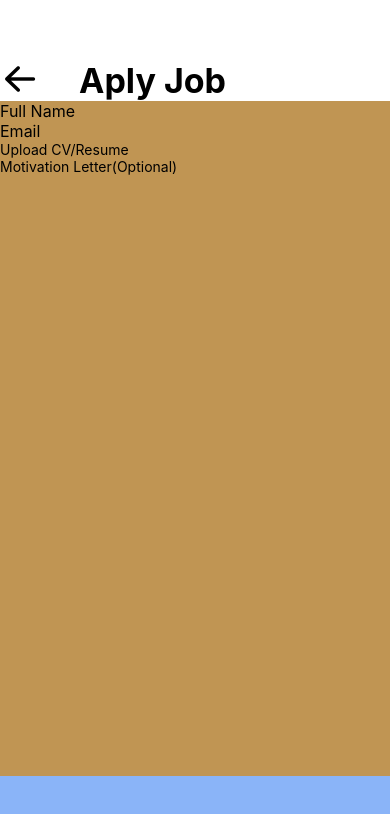
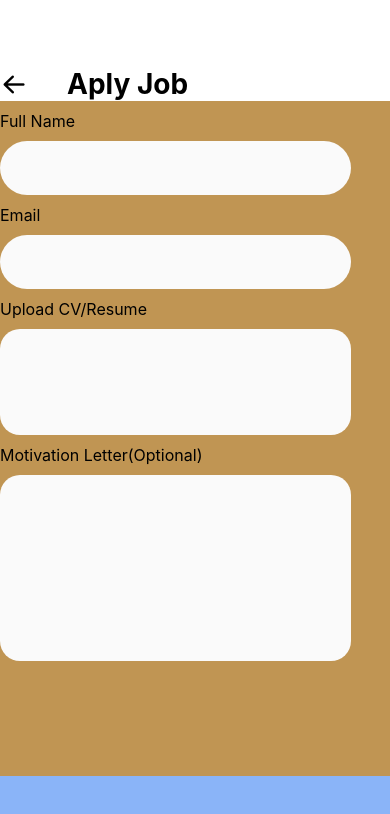
Before and after one commit to JohanaBaez/AplyJob, a React Native app: screen / in a window 390 px wide. Shown: the top 814 px of the page. Built offline with nearby package versions, Linux system fonts and the light colour scheme.

Commit message:
Configurando y agregando algunos estilos

```diff
--- a/src/components/FormText.tsx
+++ b/src/components/FormText.tsx
@@ -1,12 +1,14 @@
 import { StyleSheet, Text, View } from 'react-native';
 import User from '../components/FormText';
 
-
-const FormText = ()=>{
+interface Props{
+    texto: string;
+}
+const FormText = ({texto}:Props)=>{
 
     return(
         <View>
-           <User/>
+           <Text style={styles.textinput}>{texto}</Text>
         </View>
     )
 }
@@ -15,4 +17,8 @@ export default FormText;
 
 const styles = StyleSheet.create({
 
+    textinput:{
+        fontSize: 16,
+        marginTop:10,
+    }
 });
--- a/src/screens/FormMain.tsx
+++ b/src/screens/FormMain.tsx
@@ -1,6 +1,7 @@
 import { StatusBar } from 'expo-status-bar';
-import { StyleSheet, Text, View } from 'react-native';
+import { Button, StyleSheet, Text, TextInput, Touchable, View } from 'react-native';
 import { AntDesign } from '@expo/vector-icons';
+import FormText from '../components/FormText';
 
 const FormMain = () => {
 
@@ -9,15 +10,21 @@ const FormMain = () => {
             <StatusBar style="dark" />
 
             <View style={styles.header}>
-            <AntDesign name="arrowleft" size={40} color="black" />
-            <Text style={styles.text}>Aply Job</Text>
+                <AntDesign name="arrowleft" size={28} color="black" />
+                <Text style={styles.text}>Aply Job</Text>
             </View>
 
             <View style={styles.body}>
-            <Text style={styles.textinput}>Full Name</Text>
-            <Text style={styles.textinput}>Email</Text>
-            <Text>Upload CV/Resume</Text>
-            <Text>Motivation Letter(Optional)</Text>
+
+                <FormText texto='Full Name' />
+                <TextInput style={styles.input1} ></TextInput>
+                <FormText texto='Email' />
+                <TextInput style={styles.input1}></TextInput>
+                <FormText texto='Upload CV/Resume' />
+                <TextInput style={styles.input2}></TextInput>
+                <FormText texto='Motivation Letter(Optional)' />
+                <TextInput style={styles.input3}></TextInput>
+
             </View>
 
             <View style={styles.foot}>
@@ -41,7 +48,7 @@ const styles = StyleSheet.create({
         flex: 1.5,
         flexDirection: 'row',
         justifyContent: 'flex-start',
-        alignItems:'flex-end'
+        alignItems: 'flex-end'
     },
     body: {
         flex: 10,
@@ -56,13 +63,42 @@ const styles = StyleSheet.create({
         backgroundColor: '#8AB4F8',
 
 
-    }, text:{
-        fontSize: 34,
+    }, text: {
+        fontSize: 28,
         fontStyle: 'normal',
-        paddingLeft:'10%',
-        fontWeight:'bold'
+        paddingLeft: '10%',
+        fontWeight: 'bold'
     },
-    textinput:{
-        fontSize: 16,
+    input1: {
+        backgroundColor: '#FAFAFA',
+        borderRadius: 40,
+        padding: 14,
+        textAlign: 'left',
+        fontSize: 22,
+        color: '#004445',
+        width:'90%',
+        marginTop:10,
+
+    },
+    input2: {
+        backgroundColor: '#FAFAFA',
+        borderRadius: 20,
+        padding: 40,
+        textAlign: 'left',
+        fontSize: 22,
+        color: '#004445',
+        width:'90%',
+        marginTop:10
+    },
+    input3: {
+        backgroundColor: '#FAFAFA',
+        borderRadius: 20,
+        padding: 80,
+        textAlign: 'left',
+        fontSize: 22,
+        color: '#004445',
+        width:'90%',
+        marginTop:10
     }
+
 });
```
